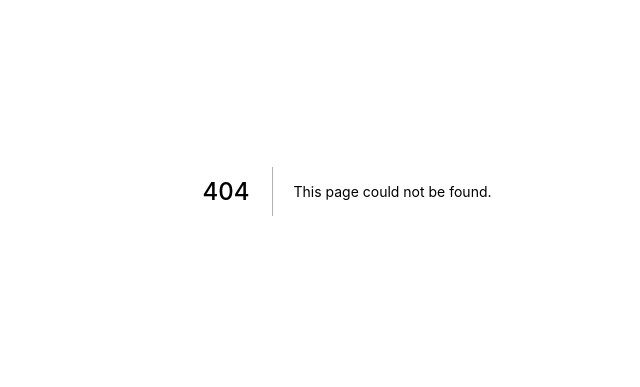
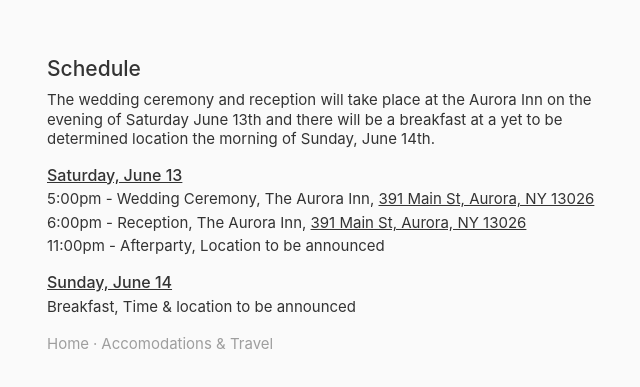
Before and after one commit to pdugan20/pat-and-mel, a Next.js app: page /schedule in a window 1280 px wide. Before the commit this address had no page. Shown: the part 209-596 px from the top of the page, without its empty margins (293-933 px from the left). Built offline with nearby package versions, Linux system fonts and the light colour scheme.

Commit message:
Second pass

```diff
--- a/components/HeroImage.js
+++ b/components/HeroImage.js
@@ -1,5 +1,6 @@
 import React from 'react';
 import styled from 'styled-components';
+import { device } from '../constants/breakpoints';
 
 class HeroImage extends React.PureComponent {
     render() {
@@ -16,4 +17,8 @@ export default HeroImage;
 
 const LakeImage = styled.img`
     width: 200px;
+
+    @media ${device.tablet} {
+        width: 150px;
+    }
 `;
--- a/constants/colors.js
+++ b/constants/colors.js
@@ -2,10 +2,9 @@ export default {
     blackText: '#333333',
     grayUltraLight: '#FAFAFA',
     grayLight: '#F0F0F0',
-    gray: '#DCD9E0',
+    gray: '#9E9E9E',
     grayMedium: '#7B7B7B',
     grayDark: '#5A5666',
     white: '#FFFFFF',
-    purple: '#935DFF',
-    purpleDark: '#4F4D88',
+    purple: '#4B2E83',
 };
--- a/css/nprogress.css
+++ b/css/nprogress.css
@@ -1,9 +1,10 @@
 #nprogress {
     pointer-events: none;
+    display: none;
 }
 
 #nprogress .bar {
-    background: #fff;
+    background: #4B2E83;
     position: fixed;
     z-index: 1000;
     top: 0;
--- a/layouts/main.js
+++ b/layouts/main.js
@@ -65,10 +65,6 @@ const GlobalStyle = createGlobalStyle`
         background: ${colors.grayUltraLight};
         color: ${colors.blackText};
         font-family: ${typeface.sansSerif};
-
-        @media ${device.tablet} {
-            background: ${colors.white};
-        }
     }
 
     div, span {
--- /dev/null
+++ b/pages/schedule.js
@@ -0,0 +1,120 @@
+import React from 'react';
+import Link from 'next/link';
+import styled from 'styled-components';
+import Page from '../layouts/main';
+import { RootView, StyledDescription } from '../styles/page';
+import { SecondaryLinkContainer, GlobalLink } from '../styles/links';
+import { PrimaryHeading } from '../styles/headings';
+import { device } from '../constants/breakpoints';
+
+class SchedulePage extends React.PureComponent {
+    constructor(props) {
+        super(props);
+        this.state = {
+            title: 'Schedule',
+        };
+    }
+
+    renderDescription = () => {
+        return (
+            <ScheduleDescription>
+                <PrimaryHeading>Schedule</PrimaryHeading>
+                <span>
+                    The wedding ceremony and reception will take place at the
+                    Aurora Inn on the evening of Saturday June 13th and there
+                    will be a breakfast at a yet to be determined location the
+                    morning of Sunday, June 14th.
+                </span>
+                <DateTitle>Saturday, June 13</DateTitle>
+                <HotelDescription>
+                    5:00pm - Wedding Ceremony, The Aurora Inn,{' '}
+                    <a
+                        href='https://goo.gl/maps/xucn3TY2MDF9Ncyo7'
+                        target='_blank'
+                        rel='noopener noreferrer'
+                    >
+                        391 Main St, Aurora, NY 13026
+                    </a>
+                </HotelDescription>
+                <HotelDescription>
+                    6:00pm - Reception, The Aurora Inn,{' '}
+                    <a
+                        href='https://goo.gl/maps/xucn3TY2MDF9Ncyo7'
+                        target='_blank'
+                        rel='noopener noreferrer'
+                    >
+                        391 Main St, Aurora, NY 13026
+                    </a>
+                </HotelDescription>
+                <HotelDescription>
+                    11:00pm - Afterparty, Location to be announced
+                </HotelDescription>
+                <DateTitle>Sunday, June 14</DateTitle>
+                <HotelDescription>
+                    Breakfast, Time & location to be announced
+                </HotelDescription>
+            </ScheduleDescription>
+        );
+    };
+
+    renderLinkGroup = () => {
+        return (
+            <SecondaryLinkContainer>
+                <Link href='/'>
+                    <GlobalLink href='/'>Home</GlobalLink>
+                </Link>
+                ·
+                <Link href='/accomodations'>
+                    <GlobalLink href='/accomodations'>
+                        Accomodations & Travel
+                    </GlobalLink>
+                </Link>
+            </SecondaryLinkContainer>
+        );
+    };
+
+    renderMainColumn = () => {
+        return (
+            <RootView>
+                {this.renderDescription()}
+                {this.renderLinkGroup()}
+            </RootView>
+        );
+    };
+
+    render() {
+        const { title } = this.state;
+
+        return (
+            <Page
+                singleColumn
+                title={title}
+                mainColumn={this.renderMainColumn()}
+            />
+        );
+    }
+}
+
+export default SchedulePage;
+
+const ScheduleDescription = styled(StyledDescription)`
+    text-align: left;
+    max-width: 600px;
+    margin-bottom: 16px;
+
+    @media ${device.tablet} {
+        margin: 0 0 16px 0;
+    }
+`;
+
+const DateTitle = styled.div`
+    margin-top: 16px;
+    text-decoration: underline;
+    font-weight: 500;
+    font-size: 16px;
+`;
+
+const HotelDescription = styled.div`
+    display: block;
+    margin: 4px 0;
+`;
--- a/styles/headings.js
+++ b/styles/headings.js
@@ -1,10 +1,12 @@
 import styled from 'styled-components';
 import colors from '../constants/colors';
 import { fontSize, fontWeight } from '../constants/type';
+import spacing from '../constants/spacing';
 
 export const PrimaryHeading = styled.h1`
     font-size: ${fontSize.xl};
     font-weight: ${fontWeight.medium};
+    margin-bottom: ${spacing.sm};
 `;
 
 export const SecondaryHeading = styled.h2`
--- a/styles/links.js
+++ b/styles/links.js
@@ -1,20 +1,38 @@
 import styled from 'styled-components';
 import colors from '../constants/colors';
 import spacing from '../constants/spacing';
-import { fontSize, lineHeight } from '../constants/type';
+import { fontSize } from '../constants/type';
+import { device } from '../constants/breakpoints';
 
-export const RightRailLink = styled.a`
-    display: inline-block;
-    color: ${colors.grayDark};
-    line-height: ${lineHeight.lh_13};
+export const LinkContainer = styled.div`
+    display: inline;
+    color: ${colors.gray};
+`;
+
+export const GlobalLink = styled.a`
+    color: ${colors.gray};
     cursor: pointer;
     text-decoration: none;
-    margin-right: ${spacing.sm};
-    font-size: ${fontSize.sm};
+    margin: 0 ${spacing.xs};
+    font-size: ${fontSize.md};
+`;
 
-    &:hover {
-        text-decoration: underline;
+export const SecondaryLinkContainer = styled.div`
+    width: 600px;
+    text-align: left;
+    margin: 0 auto;
+    color: ${colors.gray};
+
+    a {
+        &:first-child {
+            margin-left: 0;
+        }
+    }
+
+    @media ${device.tablet} {
+        width: initial;
+        margin: 0 ${spacing.lg};
     }
 `;
 
-export default { RightRailLink };
+export default { LinkContainer, SecondaryLinkContainer, GlobalLink };
--- /dev/null
+++ b/styles/page.js
@@ -0,0 +1,42 @@
+import styled from 'styled-components';
+import colors from '../constants/colors';
+import spacing from '../constants/spacing';
+import { lineHeight } from '../constants/type';
+import { device } from '../constants/breakpoints';
+
+export const RootView = styled.div`
+    text-align: center;
+    display: flex;
+    flex-direction: column;
+    justify-content: center;
+    height: 100vh;
+    margin: 0 auto;
+
+    img {
+        margin: 0 auto;
+    }
+
+    a:hover {
+        text-decoration: underline;
+        color: ${colors.purple};
+    }
+
+    @media ${device.tablet} {
+        height: initial;
+        margin-top: ${spacing.lg};
+    }
+`;
+
+export const StyledDescription = styled.div`
+    max-width: 450px;
+    text-align: center;
+    margin: 24px auto 28px auto;
+    line-height: ${lineHeight.lh_13};
+    padding: 0 ${spacing.lg};
+
+    a {
+        color: ${colors.blackText};
+    }
+`;
+
+export default { RootView, StyledDescription };
```
Also changed, not shown: pages/accomodations.js (added, +110 -0 lines), pages/index.js (+23 -28 lines).
